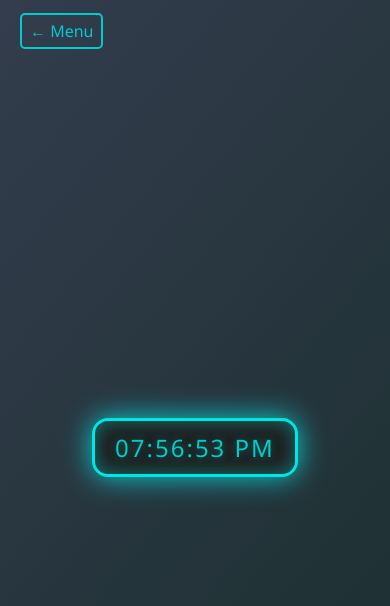
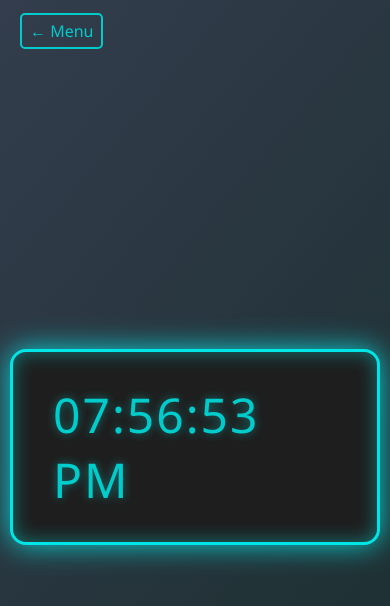
Before and after one commit to CORTRIFER/Orologio, a plain HTML site: page orologio.html in a window 390 px wide. Drawn offline with Linux system fonts and the light colour scheme.

Commit message:
Update styles.css

```diff
--- a/styles.css
+++ b/styles.css
@@ -531,8 +531,8 @@ body {
 /* Media query per schermi molto piccoli (fino a 480px) */
 @media only screen and (max-width: 480px) {
     .digital-clock {
-        font-size: 1.5rem;
-        padding: 10px 20px;
+        font-size: 3rem;
+        padding: 30px 40px;
     }
 
     .timer-display, .stopwatch-display, .timezone-display {
```
